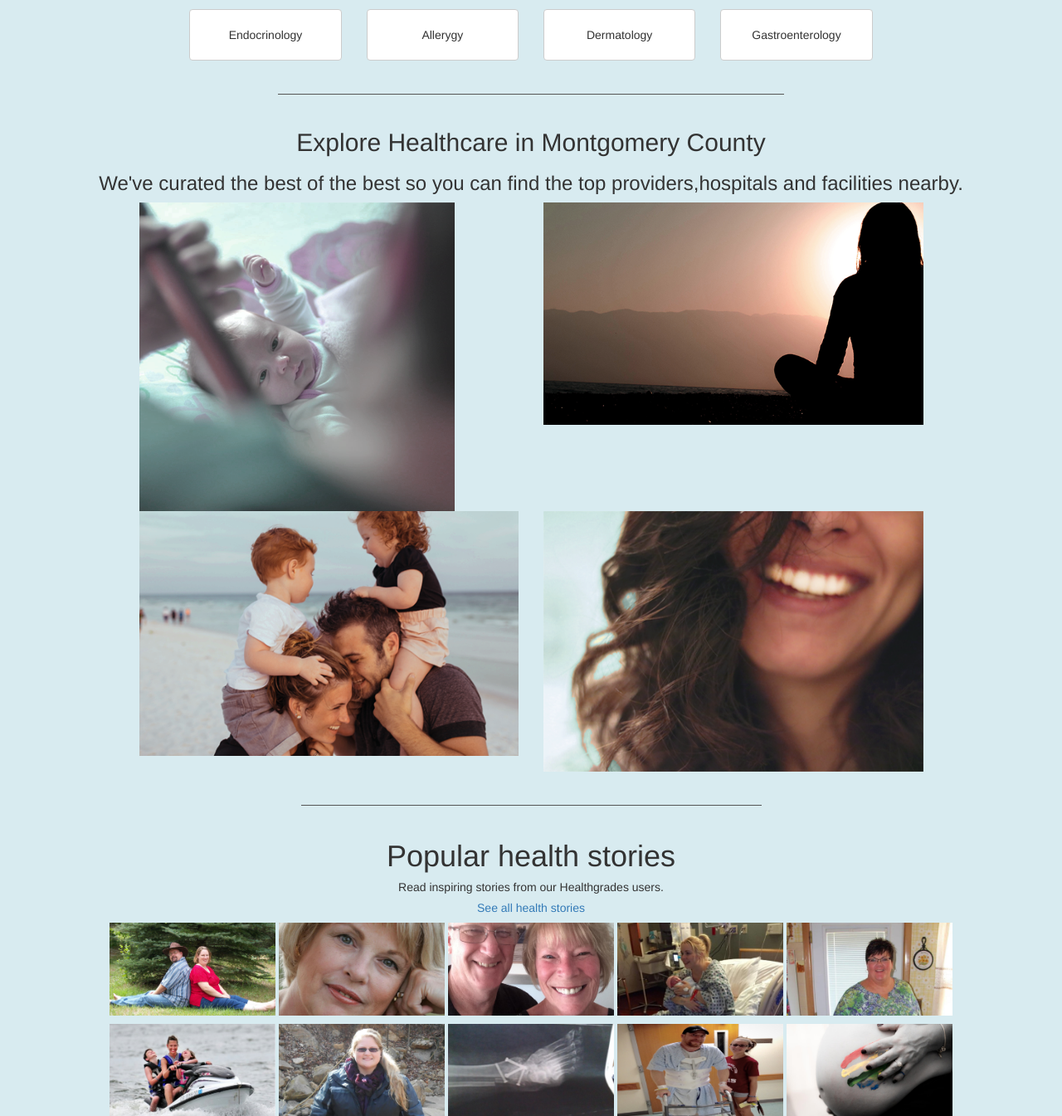
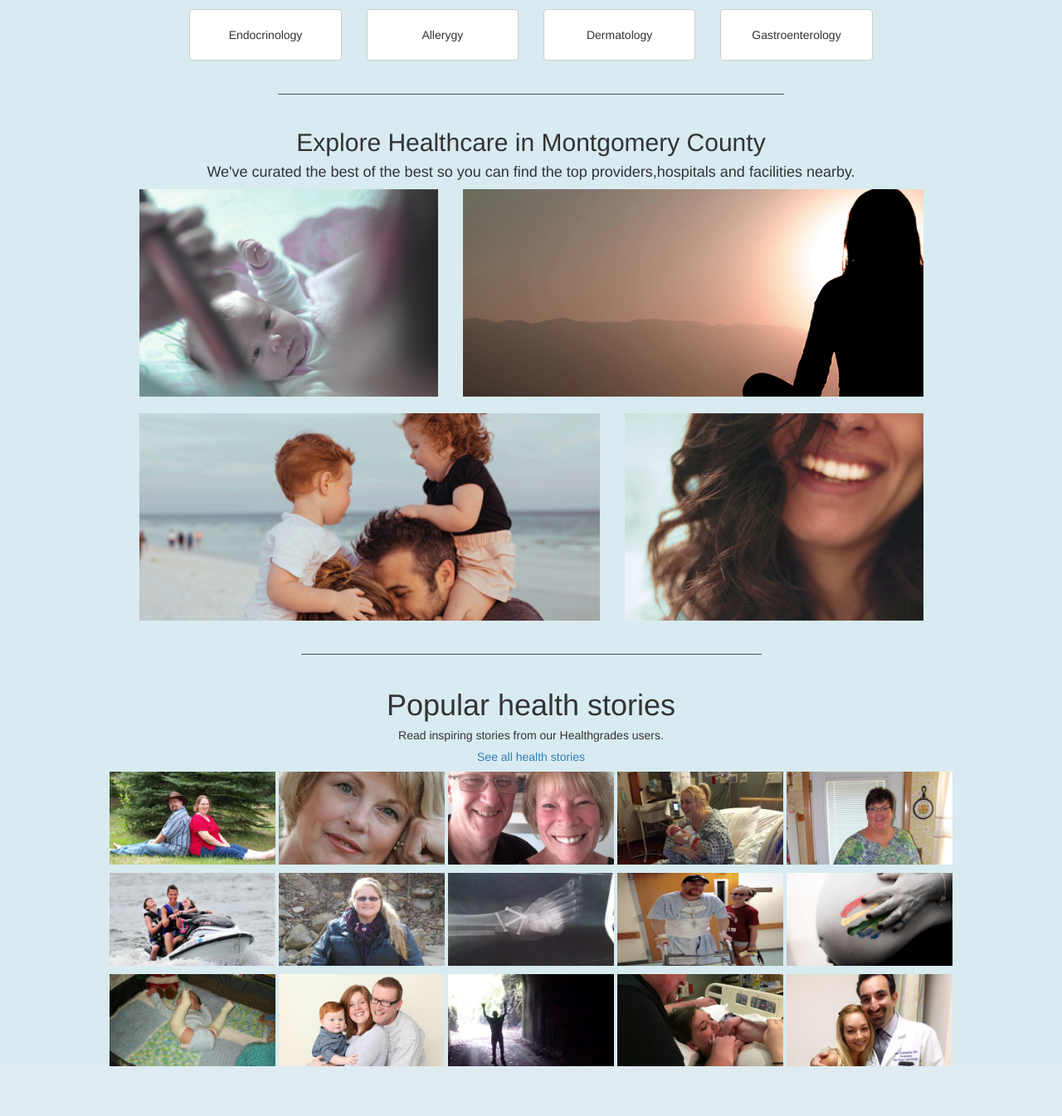
Before and after one commit to yuanlunchuan/doctorSearch, a Django app: page / in a window 1280 px wide. Shown: the part 656-2001 px from the top of the page at 83% size. After the commit the page ends 1941 px from the top, so only its background shows below. Run offline with Django 3.2, Linux system fonts and the light colour scheme; some libraries are stand-ins or nearby versions; some web fonts are replaced.

Commit message:
1, Update patient image size.

```diff
--- a/doctors/templates/doctors/index.html
+++ b/doctors/templates/doctors/index.html
@@ -110,21 +110,23 @@
   </section>
   <section class="container">
     <h2 class="text-center">Explore Healthcare in Montgomery County</h2>
-    <h3 class="text-center">We've curated the best of the best so you can find the top providers,hospitals and facilities nearby.</h3>
+    <h4 class="text-center">We've curated the best of the best so you can find the top providers,hospitals and facilities nearby.</h4>
     <div class="row">
-      <div class="col-md-5 col-md-offset-1">
-        <img src="{% static 'image/baby.png' %}" class="img-responsive" >
+      <div class="col-md-4 col-md-offset-1">
+        <div class="baby-item explore-item">
+        </div>
       </div>
-      <div class="col-md-5">
-        <img src="{% static 'image/patient.png' %}" class="img-responsive" >
+      <div class="col-md-6">
+        <div class="patient-item explore-item">
+        </div>
       </div>
     </div>
-    <div class="row">
-      <div class="col-md-5 col-md-offset-1">
-        <img src="{% static 'image/family.png' %}" class="img-responsive">
+    <div class="row m-t-20">
+      <div class="col-md-6 col-md-offset-1">
+        <div class="family-item explore-item"></div>
       </div>
-      <div class="col-md-5">
-        <img src="{% static 'image/woman.png' %}" class="img-responsive">
+      <div class="col-md-4">
+        <div class="woman-item explore-item"></div>
       </div>
     </div>
     <div class="row m-t-20">
--- a/static/css/searchDoctor/index.css
+++ b/static/css/searchDoctor/index.css
@@ -20,6 +20,23 @@ body{
   background-color: rgb(108, 188, 179);
   color: #fff;
 }
+.explore-item{
+  repeat: no-repeat;
+  background-size: cover;
+  height: 250px;
+}
+.baby-item{
+  background-image: url(../../image/baby.png);
+}
+.patient-item{
+  background-image: url(../../image/patient.png);
+}
+.family-item{
+  background-image: url(../../image/family.png);
+}
+.woman-item{
+  background-image: url(../../image/woman.png);
+}
 .m-t-10{
   margin-top: 10px;
 }
```
